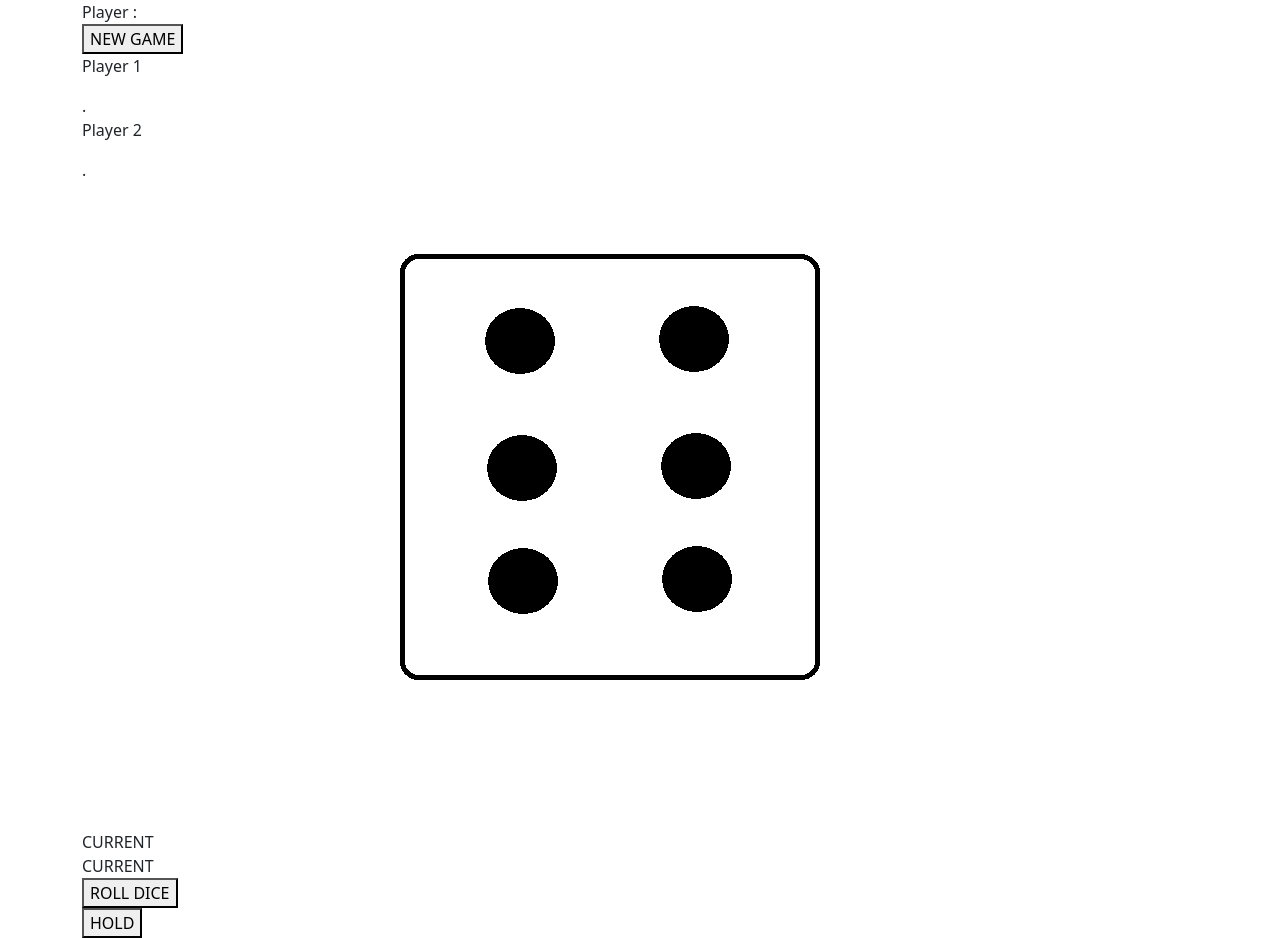
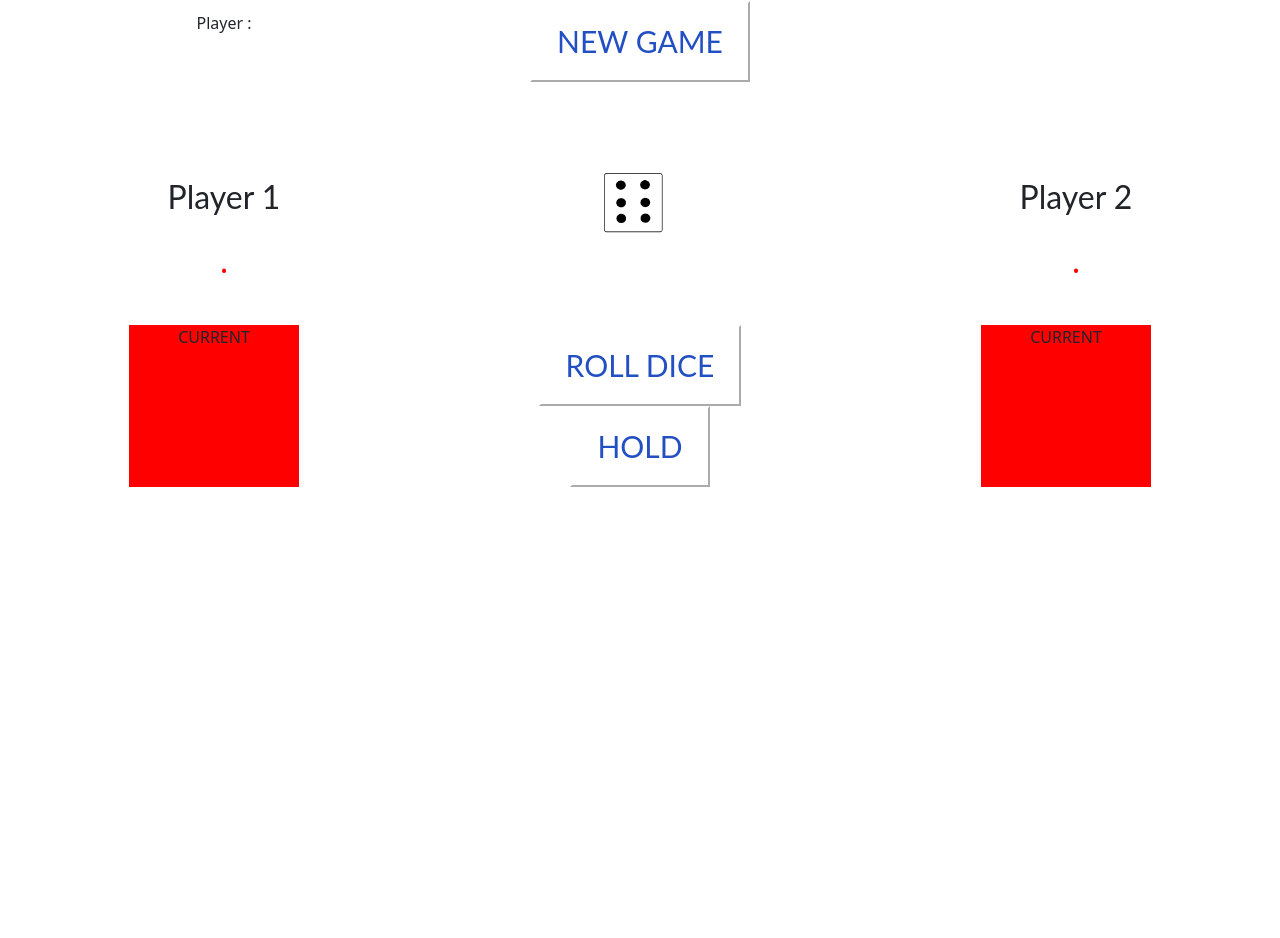
Before and after one commit to Yan314/evalJeu2Des, a plain HTML site: page index.html in a window 1280 px wide. After the commit the page ends 800 px from the top, so only its background shows below. Drawn offline with Linux system fonts and the light colour scheme; a web font is replaced by a local one.

Commit message:
build css file

```diff
--- a/style.css
+++ b/style.css
@@ -1 +1,80 @@
 @import url('https://fonts.google.com/specimen/Lato');
+@import url('https://fonts.google.com/specimen/Lato');
+
+body {
+  background-color: #fff;
+  margin: 1px;
+  display: grid;
+  grid-template-columns: 1fr 1fr 1fr;
+  grid-template-rows: 1fr 1fr 1fr;
+}
+.dice {
+  text-align: center;
+  display: inline-block;
+  margin: 10px;
+}
+.activePlayer {
+  grid-row-start: 1;
+  grid-column-start: 1;
+}
+.container {
+  text-align: center;
+}
+p {
+  font-size: 2rem;
+  font-family: "Lato";
+}
+.active {
+  color: red;
+  font-size: 2rem;
+}
+.round {
+  color: #fff;
+  font-size: 2rem;
+}
+img {
+  width: 40%;
+}
+.butn {
+  font-family: "Lato";
+  color: rgb(34, 79, 193);
+  font-size: 30px;
+  padding: 16px 25px 16px 25px;
+  border-color: white;
+  background-color: white;
+}
+.player1 {
+  grid-row-start: 2;
+  grid-column-start: 1;
+}
+.player2 {
+  grid-row-start: 2;
+  grid-column-start: 3;
+}
+.newGame {
+  grid-row-start: 1;
+  grid-column-start: 2;
+  text-align: center;
+}
+.current1 {
+  grid-row-start: 3;
+  grid-column-start: 1;
+  background-color: red;
+  width: 40%;
+}
+.current2 {
+  grid-row-start: 3;
+  grid-column-start: 3;
+  background-color: red;
+  width: 40%;
+}
+.roll {
+  grid-row-start: 3;
+  grid-column-start: 2;
+  text-align: center;
+}
+.des {
+  grid-row-start: 2;
+  grid-column-start: 2;
+  text-align: center;
+}
```
